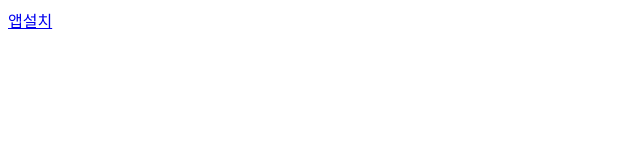
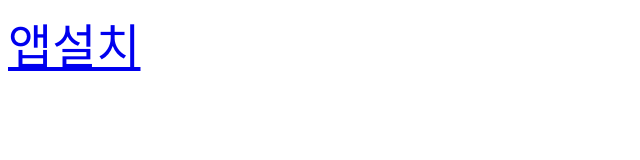
Before and after one commit to blessedskull/test, a plain HTML site: page index.html in a window 1280 px wide. Shown: the whole page, without its empty margins (0-640 px from the left). Drawn offline with Linux system fonts and the light colour scheme.

Commit message:
Update index.html

```diff
--- a/index.html
+++ b/index.html
@@ -9,7 +9,7 @@
 </head>
 
 <body>
-	<a href="itms-services://?action=download-manifest&url=https://raw.githubusercontent.com/blessedskull/test/master/mcpay.plist">앱설치</a>
+	<font size = 25><a href="itms-services://?action=download-manifest&url=https://raw.githubusercontent.com/blessedskull/test/master/mcpay.plist">앱설치</a></font>
 </body>
 
 </html>
```
